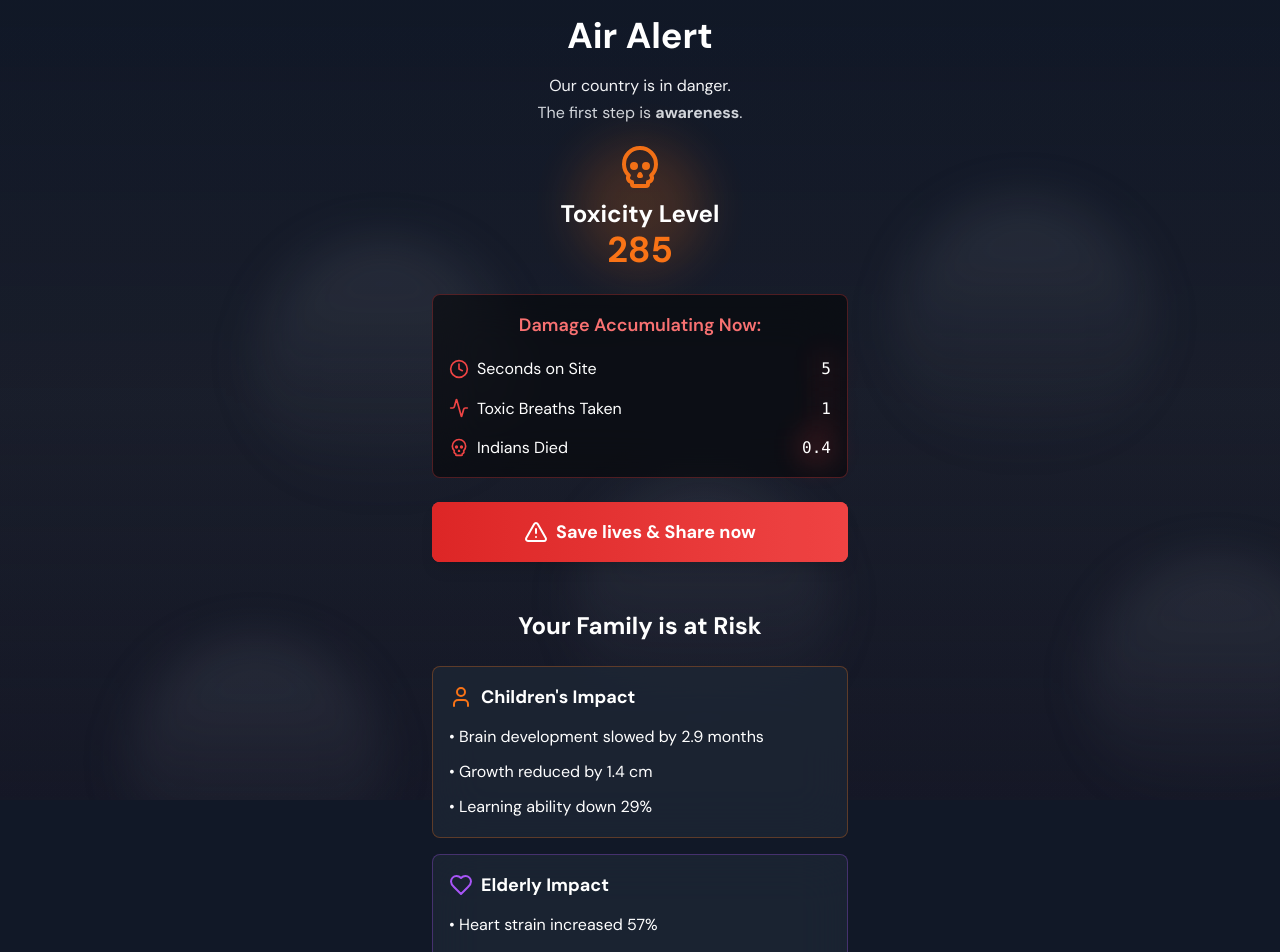
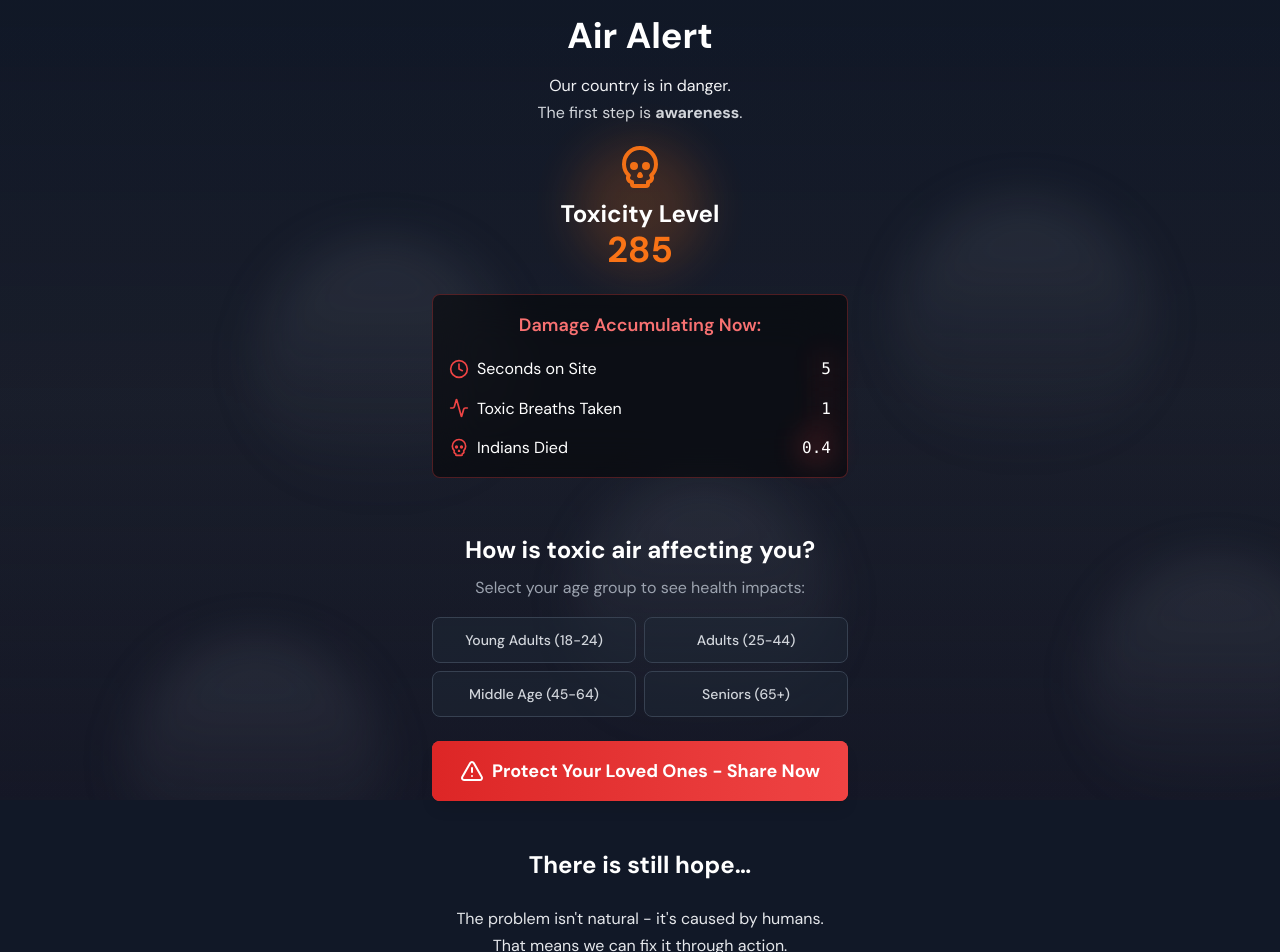
Before and after one commit to namanyayg/air, a Next.js app: page / in a window 1280 px wide. Shown: the top 952 px of the page. Built offline with nearby package versions, Linux system fonts and the light colour scheme.

Commit message:
add interactive component

```diff
--- a/src/app/page.tsx
+++ b/src/app/page.tsx
@@ -125,10 +125,10 @@ interface FamilyImpactCardProps {
   icon: React.ElementType;
   title: string;
   impacts: string[];
-  borderColor: string;
+  borderColor?: string;
 }
 
-const FamilyImpactCard: React.FC<FamilyImpactCardProps> = ({ icon: Icon, title, impacts, borderColor }) => (
+const FamilyImpactCard: React.FC<FamilyImpactCardProps> = ({ icon: Icon, title, impacts, borderColor = "border-red-500/30" }) => (
   <div className={`bg-gray-800/70 backdrop-blur-xl rounded-lg p-4 border ${borderColor}`}>
     <div className="flex items-center gap-2 mb-3">
       <Icon className={`w-6 h-6 ${borderColor.replace('border-', 'text-').replace('/30', '')}`} />
@@ -144,41 +144,106 @@ const FamilyImpactCard: React.FC<FamilyImpactCardProps> = ({ icon: Icon, title,
   </div>
 );
 
-// Family impact section
-interface FamilyImpactSectionProps {
+// New Age Impact Component
+interface AgeImpactProps {
   aqi: number;
 }
 
-const FamilyImpactSection: React.FC<FamilyImpactSectionProps> = ({ aqi }) => (
+const AgeImpact: React.FC<AgeImpactProps> = ({ aqi }) => {
+  const [selectedAge, setSelectedAge] = useState<string>('');
+
+  const ageGroups = {
+    young: {
+      title: "Young Adults (18-24)",
+      color: "border-orange-500/30",
+      icon: User,
+      impacts: [
+        `Your brain is still developing - each breath of toxic air damages your future potential`,
+        `${(aqi/8).toFixed(0)}% higher risk of depression and anxiety`,
+        "Every day in this air reduces your life expectancy by 5 hours",
+      ],
+      emotional: "Your whole life is ahead of you. Don't let toxic air steal your dreams and potential."
+    },
+    adult: {
+      title: "Adults (25-44)",
+      color: "border-red-500/30",
+      icon: Brain,
+      impacts: [
+        "Your productivity at work drops by 30% on high pollution days",
+        `${(aqi/6).toFixed(0)}% increased risk of burnout and chronic fatigue`,
+        "Each year in this air ages your body by an extra 2.5 years",
+      ],
+      emotional: "Your family needs you healthy and strong. This air is silently stealing your best years."
+    },
+    middle: {
+      title: "Middle Age (45-64)",
+      color: "border-purple-500/30",
+      icon: Heart,
+      impacts: [
+        `${(aqi/4).toFixed(0)}% higher risk of heart attack and stroke`,
+        "Accelerated memory loss equivalent to aging 3 extra years",
+        "Each month reduces your healthy retirement years by 2 months",
+      ],
+      emotional: "You've worked hard all your life. Don't let toxic air rob you of your golden years."
+    },
+    senior: {
+      title: "Seniors (65+)",
+      color: "border-red-500/30",
+      icon: Activity,
+      impacts: [
+        `3x higher risk of hospitalization during pollution spikes`,
+        "Each day in this air can trigger irreversible health decline",
+        `${(aqi/3).toFixed(0)}% increased risk of requiring emergency care`,
+      ],
+      emotional: "Your wisdom and presence is precious to your family. This air threatens every moment you have with them."
+    }
+  };
+
+  return (
     <section className="pt-8">
-    <h2 className="text-2xl font-bold mb-6 text-center">
-      Your Family is at Risk
+      <h2 className="text-2xl font-bold mb-2 text-center">
+        How is toxic air affecting you?
       </h2>
+      <h3 className="text-center text-gray-400 mb-4">Select your age group to see health impacts:</h3>
 
-    <div className="space-y-4">
+      <div className="grid grid-cols-2 gap-2 mb-6">
+        {Object.entries(ageGroups).map(([key, group]) => (
+          <button
+            key={key}
+            onClick={() => setSelectedAge(key)}
+            className={`p-3 rounded-lg text-sm font-medium transition-all
+              ${selectedAge === key
+                ? 'bg-red-500/20 border-red-500 text-white'
+                : 'bg-gray-800/50 border-gray-700 text-gray-300'
+              } border hover:border-red-500`}
+          >
+            {group.title}
+          </button>
+        ))}
+      </div>
+
+      {selectedAge && (
+        <div className="space-y-4 animate-fadeIn">
+
+          <div>
+            <p className="text-red-500 text-center text-lg">
+              {ageGroups[selectedAge as keyof typeof ageGroups].emotional}
+            </p>
+          </div>
+
           <FamilyImpactCard
-        icon={User}
-        title="Children&apos;s Impact"
-        borderColor="border-orange-500/30"
-        impacts={[
-          `Brain development slowed by ${(aqi/100).toFixed(1)} months`,
-          `Growth reduced by ${(aqi/200).toFixed(1)} cm`,
-          `Learning ability down ${(aqi/10).toFixed(0)}%`
-        ]}
+            icon={ageGroups[selectedAge as keyof typeof ageGroups].icon}
+            title={ageGroups[selectedAge as keyof typeof ageGroups].title}
+            impacts={ageGroups[selectedAge as keyof typeof ageGroups].impacts}
+            borderColor={ageGroups[selectedAge as keyof typeof ageGroups].color}
           />
-      <FamilyImpactCard
-        icon={Heart}
-        title="Elderly Impact"
-        borderColor="border-purple-500/30"
-        impacts={[
-          `Heart strain increased ${(aqi/5).toFixed(0)}%`,
-          'Recovery time doubled',
-          'High risk of complications'
-        ]}
-      />
+
         </div>
+      )}
+      <ShareButton text="Protect Your Loved Ones - Share Now" />
     </section>
   );
+};
 
 // Share button component
 interface ShareButtonProps {
@@ -376,10 +441,62 @@ const SourcesSection: React.FC = () => (
         <div>
           <h4 className="text-gray-300 mb-2">Research Studies</h4>
           <ul className="space-y-1">
-            <li>Zhang et al. (2018). &quot;The impact of exposure to air pollution on cognitive performance.&quot; <i>PNAS</i></li>
+            <li>
+              <a href="https://www.pnas.org/doi/10.1073/pnas.1809474115"
+                 target="_blank"
+                 rel="noopener noreferrer"
+                 className="hover:text-gray-300">
+                Zhang et al. (2018). &quot;The impact of exposure to air pollution on cognitive performance.&quot; <i>PNAS</i>
+              </a>
+            </li>
             <li>Chen et al. (2013). &quot;Evidence on the impact of sustained exposure to air pollution on life expectancy.&quot; <i>PNAS</i></li>
             <li>WHO Global Air Quality Guidelines (2021)</li>
-            <li>Ebenstein et al. (2016). &quot;The Long-Run Economic Consequences of High-Stakes Examinations&quot;</li>
+            <li>
+              <a href="https://sph.emory.edu/news/news-release/2023/10/air-pollution-exposure-puberty.html"
+                 target="_blank"
+                 rel="noopener noreferrer"
+                 className="hover:text-gray-300">
+                Emory University (2023). &quot;Air Pollution Exposure During Childhood and Adolescence.&quot;
+              </a>
+            </li>
+            <li>
+              <a href="https://www.lung.org/clean-air/outdoors/who-is-at-risk"
+                 target="_blank"
+                 rel="noopener noreferrer"
+                 className="hover:text-gray-300">
+                American Lung Association (2023). &quot;Who is at Risk from Air Pollution?&quot;
+              </a>
+            </li>
+            <li>
+              <a href="https://www.ncbi.nlm.nih.gov/pmc/articles/PMC6904854/"
+                 target="_blank"
+                 rel="noopener noreferrer"
+                 className="hover:text-gray-300">
+                Sahu et al. (2020). &quot;Air Pollution and Cardiovascular Disease: A Focus on Vulnerable Populations.&quot;
+              </a>
+            </li>
+          </ul>
+        </div>
+
+        <div>
+          <h4 className="text-gray-300 mb-2">Age-Specific Impact Studies</h4>
+          <ul className="space-y-1">
+            <li>
+              <a href="https://www.thelancet.com/journals/lanplh/article/PIIS2542-5196(19)30090-1/"
+                 target="_blank"
+                 rel="noopener noreferrer"
+                 className="hover:text-gray-300">
+                The Lancet (2019). &quot;Age-specific effects of air pollution on cognitive performance.&quot;
+              </a>
+            </li>
+            <li>
+              <a href="https://www.nature.com/articles/s41598-019-44561-0"
+                 target="_blank"
+                 rel="noopener noreferrer"
+                 className="hover:text-gray-300">
+                Nature (2019). &quot;Differential susceptibility to air pollution by age group.&quot;
+              </a>
+            </li>
           </ul>
         </div>
       </div>
@@ -400,9 +517,6 @@ const Footer: React.FC = () => (
             &quot;Air&quot; is Non-Profit and is fully open source. Contributions & ideas are welcome!
           </p>
           <p className="text-gray-500">जनहित में जारी © 2024</p>
-          <div className="space-x-4 mt-2">
-            <a href="/privacy" className="hover:text-gray-300 transition-colors">Privacy Policy</a>
-          </div>
           <p className="text-gray-300 mt-4">Jai Hind 🇮🇳</p>
         </div>
       </div>
@@ -433,14 +547,11 @@ const ToxicAirDashboard: React.FC = () => {
         </div>
 
         <div className="space-y-4">
-          <ShareButton text="Save lives & Share now" />
-          <FamilyImpactSection aqi={aqi} />
-          <ShareButton text="Warn your loved ones now" />
+          <AgeImpact aqi={aqi} />
           <HopeSection />
           <SourcesSection />
+          <Footer />
         </div>
-
-        <Footer />
       </div>
     </div>
   );
```
Lines whose indentation alone changed are shown as unchanged.
